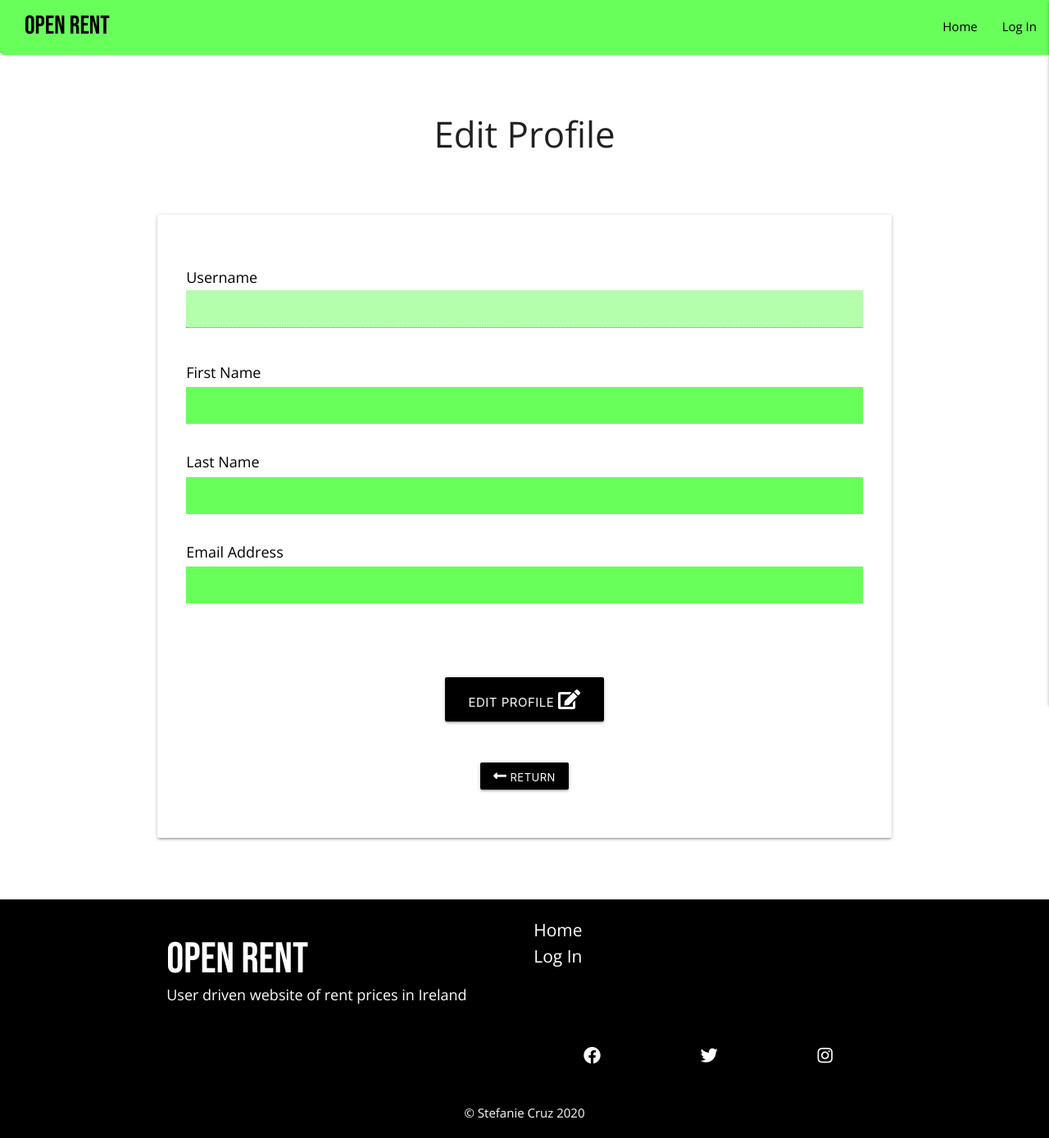
After one commit to stef-cruz/open_rent, a Flask app: template app/templates/edit-profile.html in a window 1280 px wide. The commit adds this page. Shown: the whole page at 82% size. Run offline with Flask 2, Linux system fonts and the light colour scheme; the template is opened without the code that fills it, so the values that code supplies are empty.

Commit message:
Add Edit Profile functionality

```diff
--- a/app/static/css/_add-edit-tenancy.scss
+++ b/app/static/css/_add-edit-tenancy.scss
@@ -10,6 +10,7 @@
     border-bottom: none;
     margin-bottom: 0;
     margin-top: 0.2rem;
+    font-family: $paragraph;
   }
 
   label {
@@ -33,7 +34,8 @@
 }
 
 .form-margin-select {
-  margin-bottom: 2rem;
+  margin: 1rem 0 2rem 0;
+  border-bottom: none;
 }
 
 .button-add-edit-tenancy {
@@ -59,3 +61,7 @@ input.select-dropdown.dropdown-trigger {
 .select-wrapper .caret {
   z-index: 1;
 }
+
+.select-wrapper input.select-dropdown {
+  border-bottom: none;
+}
--- /dev/null
+++ b/app/static/css/_edit-profile.scss
@@ -0,0 +1,45 @@
+.edit-profile {
+  margin-bottom: 5rem;
+
+  #username,
+  #first_name,
+  #last_name,
+  #email_address {
+    background-color: $prim-colour;
+    border-bottom: none;
+    margin-bottom: 0;
+    margin-top: 0.2rem;
+    font-family: $paragraph;
+  }
+
+  #disabled {
+    background-color: rgba($prim-colour, 0.5);
+  }
+
+  label {
+    color: black;
+    font-size: 1.2rem;
+  }
+
+  &__inputs {
+    margin-bottom: 4rem;
+  }
+}
+
+.form-margin {
+  margin: 1rem 0;
+}
+
+.form-margin-select {
+  margin-bottom: 2rem;
+}
+
+.button-edit-profile {
+  margin: 1rem 0;
+  background-color: black;
+  color: white;
+
+  &:hover {
+    background-color: $sec-colour;
+  }
+}
--- a/app/static/css/_profile.scss
+++ b/app/static/css/_profile.scss
@@ -12,9 +12,9 @@
 }
 
 .my-profile {
-  #first-name,
-  #last-name,
-  #email-address {
+  #first_name,
+  #last_name,
+  #email_address {
     background-color: $prim-colour;
     border-bottom: none;
   }
--- a/app/static/css/style.css
+++ b/app/static/css/style.css
@@ -263,9 +263,9 @@
   font-family: "Bebas Neue", serif;
 }
 
-.my-profile #first-name,
-.my-profile #last-name,
-.my-profile #email-address {
+.my-profile #first_name,
+.my-profile #last_name,
+.my-profile #email_address {
   background-color: #68ff5b;
   border-bottom: none;
 }
@@ -331,6 +331,7 @@
   border-bottom: none;
   margin-bottom: 0;
   margin-top: 0.2rem;
+  font-family: "Open Sans", sans-serif;
 }
 .add-edit-tenancy label {
   color: black;
@@ -350,7 +351,8 @@
 }
 
 .form-margin-select {
-  margin-bottom: 2rem;
+  margin: 1rem 0 2rem 0;
+  border-bottom: none;
 }
 
 .button-add-edit-tenancy {
@@ -373,6 +375,51 @@ input.select-dropdown.dropdown-trigger {
 
 .select-wrapper .caret {
   z-index: 1;
+}
+
+.select-wrapper input.select-dropdown {
+  border-bottom: none;
+}
+
+.edit-profile {
+  margin-bottom: 5rem;
+}
+.edit-profile #username,
+.edit-profile #first_name,
+.edit-profile #last_name,
+.edit-profile #email_address {
+  background-color: #68ff5b;
+  border-bottom: none;
+  margin-bottom: 0;
+  margin-top: 0.2rem;
+  font-family: "Open Sans", sans-serif;
+}
+.edit-profile #disabled {
+  background-color: rgba(104, 255, 91, 0.5);
+}
+.edit-profile label {
+  color: black;
+  font-size: 1.2rem;
+}
+.edit-profile__inputs {
+  margin-bottom: 4rem;
+}
+
+.form-margin {
+  margin: 1rem 0;
+}
+
+.form-margin-select {
+  margin-bottom: 2rem;
+}
+
+.button-edit-profile {
+  margin: 1rem 0;
+  background-color: black;
+  color: white;
+}
+.button-edit-profile:hover {
+  background-color: #ff6d00;
 }
 
 * {
--- a/app/static/css/style.scss
+++ b/app/static/css/style.scss
@@ -6,6 +6,7 @@
 @import 'divider';
 @import 'profile';
 @import 'add-edit-tenancy';
+@import "edit-profile";
 
 //
 // General Styling
--- a/app/templates/add-tenancy.html
+++ b/app/templates/add-tenancy.html
@@ -79,7 +79,7 @@
         <div class="row center-align">
             <div class="col s12">
                 <a href="{{ url_for('profile') }}">
-                    <button class="btn-small button-add-edit-tenancy">Discard <i class="fas fa-times-circle"></i></button>
+                    <button class="btn-small button-add-edit-tenancy"><i class="fas fa-long-arrow-alt-left"></i> Return</button>
                 </a>
             </div>
         </div>
--- /dev/null
+++ b/app/templates/edit-profile.html
@@ -0,0 +1,71 @@
+{% extends "base.html" %}
+{% block content %}
+
+<h3 class="center-align heading-section">Edit Profile</h3>
+
+<section class="container edit-profile">
+    <div class="card-panel">
+        <form method="POST" action="{{ url_for('edit_profile', user_id=user_details._id) }}">
+            <!-- Flash message -->
+            <div class="row">
+                <div class="col s12">
+                    {% with messages = get_flashed_messages() %}
+                    {% if messages %}
+                    {% for message in messages %}
+                    <h5 class="center-align flash">{{ message }}</h5>
+                    {% endfor %}
+                    {% endif %}
+                    {% endwith %}
+                </div>
+            </div>
+            <!-- ./Flash message -->
+
+            <div class="row edit-profile__inputs">
+                <!-- Username -->
+                <div class="col s12 form-margin">
+                    <label for="disabled">Username</label>
+                    <input id="disabled" name="username" type="text" value="{{ user_details.username }}" disabled>
+                </div>
+                <!-- ./Username -->
+                <!-- First Name -->
+                <div class="col s12 form-margin">
+                    <label for="first_name">First Name</label>
+                    <input id="first_name" name="first_name" type="text" value="{{ user_details.first_name }}">
+                </div>
+                <!-- ./First Name -->
+                <!-- Last Name -->
+                <div class="col s12 form-margin">
+                    <label for="last_name">Last Name</label>
+                    <input id="last_name" name="last_name" type="text" value="{{ user_details.last_name }}">
+                </div>
+                <!-- ./Last Name -->
+                <!-- Email Address -->
+                <div class="col s12 form-margin">
+                    <label for="email_address">Email Address</label>
+                    <input id="email_address" name="email_address" type="email" value="{{ user_details.email_address }}">
+                </div>
+                <!-- ./Email Address -->
+            </div>
+            <!-- Submit Update -->
+            <div class="row center-align">
+                <div class="col s12">
+                    <a href="{{ url_for('edit_profile', user_id=user_details._id) }}">
+                        <button class="btn-large button-edit-profile" type="submit">Edit Profile <i class="fas fa-edit"></i></button>
+                    </a>
+                </div>
+            </div>
+            <!-- ./Submit Update -->
+        </form>
+        <!-- Return to Profile -->
+        <div class="row center-align">
+            <div class="col s12">
+                <a href="{{ url_for('profile') }}">
+                    <button class="btn-small button-edit-profile" type="submit"><i class="fas fa-long-arrow-alt-left"></i> Return</button>
+                </a>
+            </div>
+        </div>
+        <!-- ./Return to Profile -->
+    </div>
+</section>
+
+{% endblock %}
```
Also changed, not shown: app/profile.py (+31 -12 lines), app/templates/profile.html (+9 -9 lines), 1 other file.
